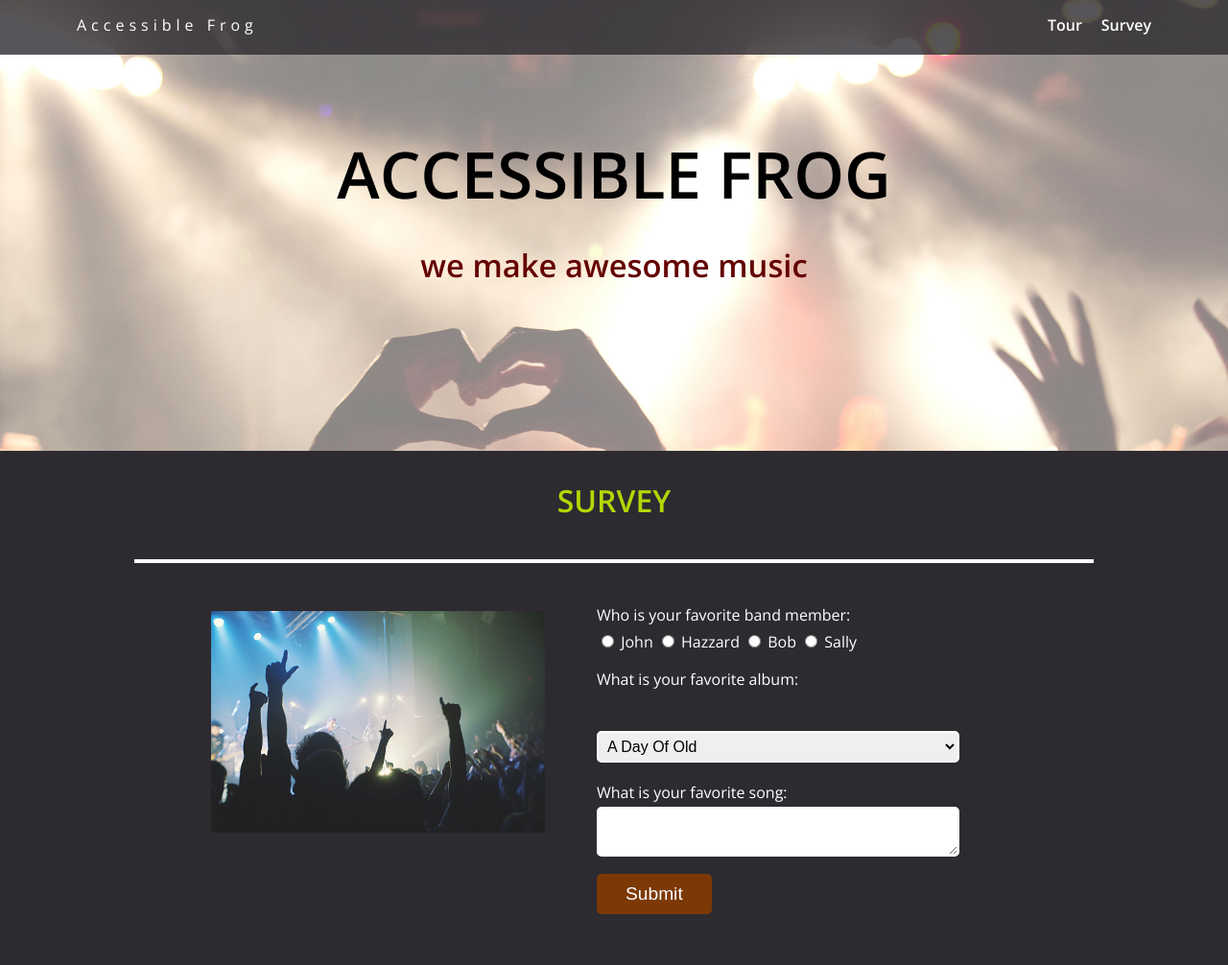
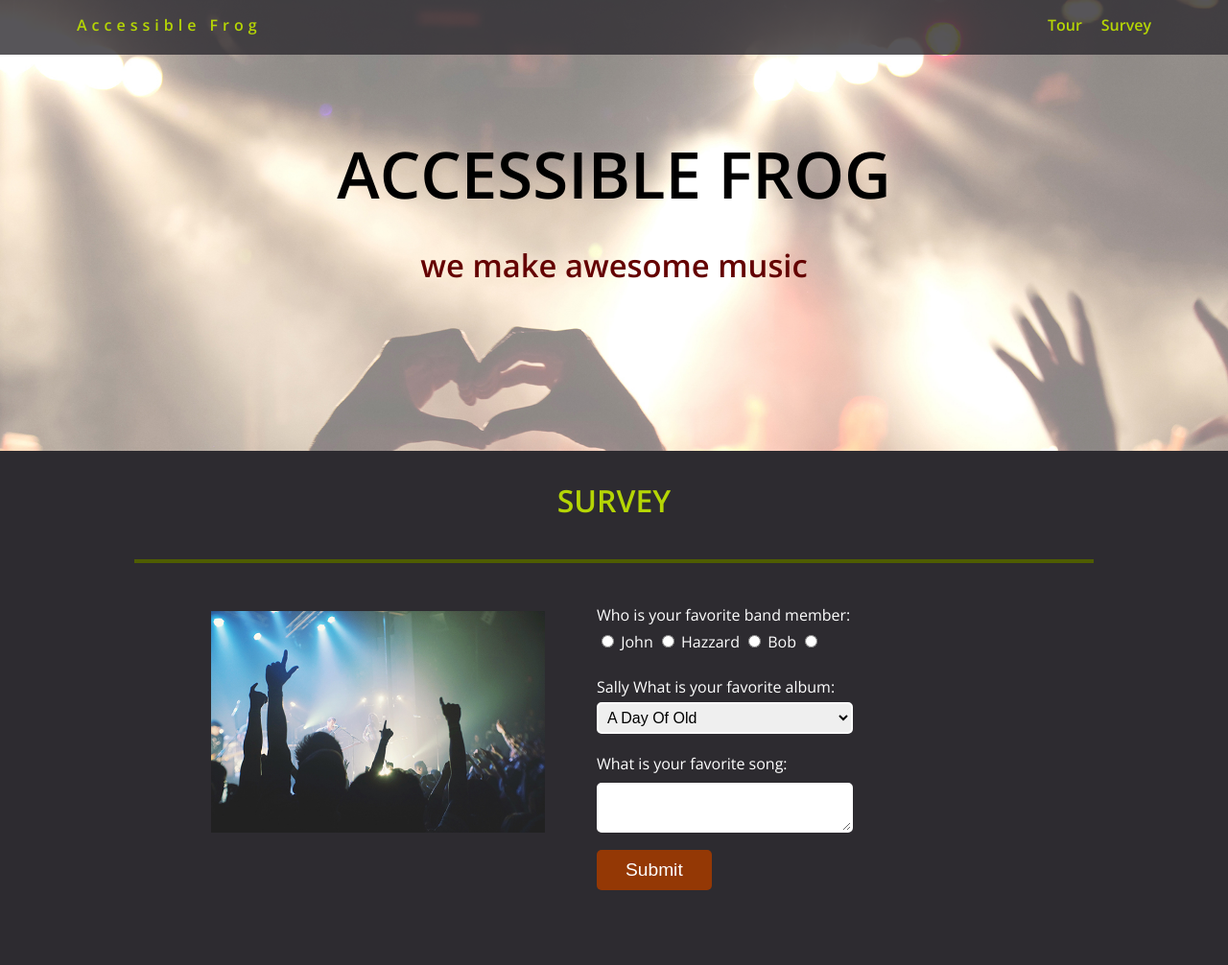
Before and after one commit to cadtan/accessibility-refactor, a plain HTML site: page survey.html in a window 1280 px wide. Shown: the top 1006 px of the page at 96% size. Drawn offline with nearby package versions, Linux system fonts and the light colour scheme.

Commit message:
Add missing label and change nav link color

```diff
--- a/css/styles.css
+++ b/css/styles.css
@@ -16,7 +16,6 @@ body {
 
 a {
   text-decoration: none;
-  color: #FFF;
 }
 
 a:hover {
@@ -63,10 +62,12 @@ legend {
 
 .nav a {
   transition: all .5s;
+  font-weight: bold;
+  color: #b5d505;
 }
 
 .nav a:hover {
-  color: #d2df02;
+    color: #FFFFFF;
 }
 
 header {
@@ -111,11 +112,11 @@ header h2 {
   margin: 30px;
   padding: 20px 40px 40px;
   text-align: left;
-  border-top: 4px solid #FFF;
+  border-top: 4px solid #4F5D01;
   clear: both;
 }
 .card:hover {
-  border-color: #96731A;
+  border-color: #b5d505;
 }
 
 .photo{
@@ -147,7 +148,7 @@ button,
 .buy {
   border-radius: 5px;
   font-size: 1.2em;
-  background-color: #7c3905;
+  background-color: #943805;
   border: none;
   color: #fff;
   padding: 10px 30px;
--- a/css/survey.css
+++ b/css/survey.css
@@ -26,10 +26,6 @@ p {
 
 p:nth-child(3)  {
   margin-top: 0;
-}
-
-label {
-  display: inline-block;
 }
 
 input[type=text],
@@ -83,9 +79,24 @@ form {
   text-align: left;
 }
 
+label {
+  display: inline-block;
+  padding-bottom: 5px;
+}
+
+label:nth-of-type(5) {
+  margin-top: 20px;
+}
+
+
 
 /* Styles for larger screens */
 @media screen and (min-width: 840px) {
+
+  form.survey{
+    width: 60%;
+  }
+
   .photo{
     width: 40%;
   }
--- a/survey.html
+++ b/survey.html
@@ -29,6 +29,7 @@
       <div class="card">
         <div class="flex">
           <img class="photo" src= "img/concert01.jpg" alt="Photo of concert crowd">
+
           <div class="container">
               <form class = "survey">
                   <fieldset>
@@ -43,8 +44,8 @@
                     <input type="radio" name="res" value="Sally" id="Sally">
                     <label for="Sally">Sally</label>
 
-                    <p>What is your favorite album:</p>
-                    <select>
+                    <label for="albums">What is your favorite album:</label>
+                     <select id="albums" name="select">
                      <option value="2">A Day Of Old</option>
                      <option value="4">Diamond Fireworks</option>
                      <option value="5">Enjoy Your Desire</option>
@@ -63,8 +64,6 @@
                     <p id="submitFav">Submit what you like about the band</p>
                   </fieldset>
               </form>
-
-
           </div>
         </div>
       </div>
```
Also changed, not shown: css/tour.css (+6 -3 lines), tour.html (+2 -3 lines).
